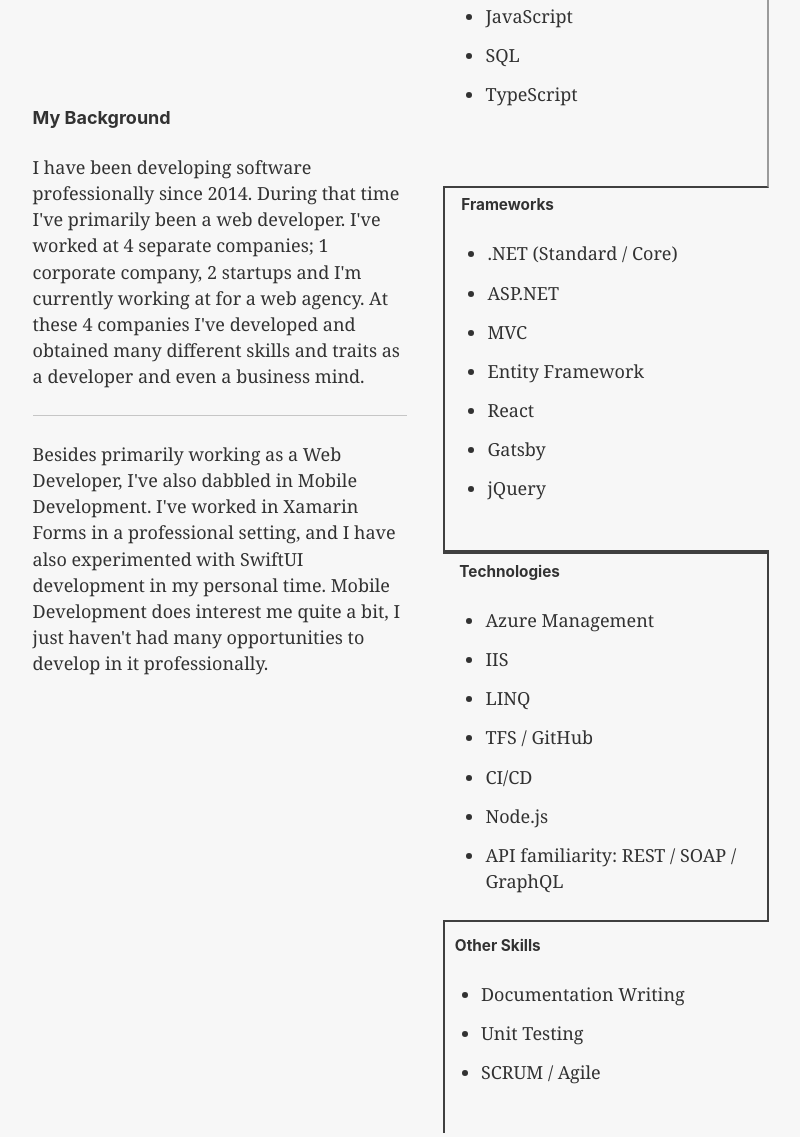
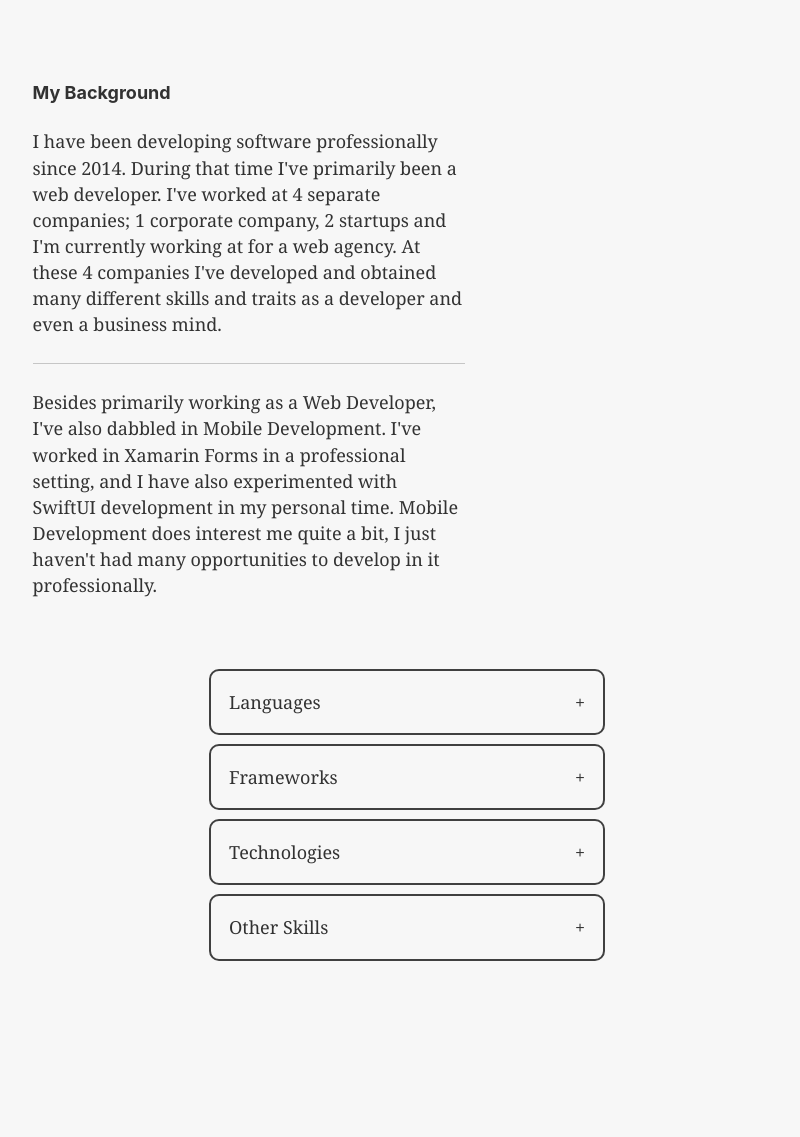
Before and after one commit to mikeyf06/personal-site, a Gatsby site: page / in a window 1280 px wide. Shown: the part 856-1993 px from the top of the page, without its empty margins (287-1087 px from the left). Built offline with nearby package versions, Linux system fonts and the light colour scheme; Gatsby itself is replaced by a stand-in of ours.

Commit message:
Design updates, tweaks
Adding in accordion to take place of weird zigzag thing. Design updates,  mostly on the mobile / responsive side

```diff
--- /dev/null
+++ b/src/components/Accordion.js
@@ -0,0 +1,40 @@
+import React, { useState } from 'react';
+import styled from "styled-components";
+
+const AccordionTitle = styled.div`
+  display: flex;
+  flex-direction: row;
+  justify-content: space-between;
+  cursor: pointer;
+  border-radius: 10px;
+  padding: 1rem;
+  :hover{
+    background-color: #e0e0e0;
+    }
+`;
+
+const AccordionContent = styled.div`
+    padding: 1rem;
+`;
+
+const AccordionItem = styled.div`
+    border: 2px solid #404040;
+    border-radius: 10px;
+    margin-top:.5rem
+`;
+
+const Accordion = ({ title, content }) => {
+  const [isActive, setIsActive] = useState(false);
+
+  return (
+    <AccordionItem className="accordion-item">
+      <AccordionTitle className="accordion-title" onClick={() => setIsActive(!isActive)}>
+        <div>{title}</div>
+        <div>{isActive ? '-' : '+'}</div>
+      </AccordionTitle>
+      {isActive && <AccordionContent className="accordion-content">{content}</AccordionContent>}
+    </AccordionItem>
+  );
+};
+
+export default Accordion;
--- a/src/components/Footer.js
+++ b/src/components/Footer.js
@@ -11,7 +11,7 @@ const FooterContainer = styled.footer`
 export default function Footer() {
     return (
         <FooterContainer>
-            © {new Date().getFullYear()}, Built by {` `} <a href="#">Mike Flores</a> with GatsbyJS.
+            © {new Date().getFullYear()}, Built by {` `} <a href="#profileSection">Mike Flores</a> with GatsbyJS.
         </FooterContainer>
     )
 }
--- a/src/components/backgroundinfo.js
+++ b/src/components/backgroundinfo.js
@@ -1,26 +1,24 @@
 import React from 'react';
 import styled from 'styled-components';
+import Accordion from './Accordion';
 
 // TODO: Adjust the font size for the below sections a little.
 
 const Background = styled.div`
-  margin-top: 10%;
+  margin-top: 12rem;
   margin-left: 6rem;
   display: flex;
   flex-direction: row ltr;
   flex-flow: row wrap;
+  margin-bottom: 8rem;
 
   @media screen and (max-width: 600px) {
-    margin-left: 0;
+    margin: 4rem 0 0 0;
   }
 `;
 
 const BackgroundDescription = styled.div`
-  margin-top: 25%;
-  width: 50%;
-  @media screen and (max-width: 600px) {
-    margin-left: 3rem;
-  }
+  width: 24rem;
 `;
 
 const BackgroundInfo = styled.div`
@@ -43,46 +41,33 @@ const Grid2x2 = styled.div`
   margin-left: 10%;
 `;
 
-const Info1 = styled.div`
-  display: flex;
-  flex-direction: column;
-  border-right: 2px solid rgba(64, 64, 64, 0.5);
-  border-bottom: 2px solid #404040;
+const AccordionWrapper = styled.div`
+  width: 22rem;
+  min-height: 100%;
+  margin: 2rem auto;
+  flex-wrap: wrap;
 
-  #languagesSection {
-    margin-left: 5%;
-  }
+
 `;
 
-const Info2 = styled.div`
-  border-left: 2px solid #404040;
-  border-bottom: 2px solid #404040;
-
-  #frameworkSection {
-    margin-top: 3%;
-    margin-left: 5%;
+const accordionData = [
+  {
+    title: 'Languages',
+    content: `C#, VB.NET, JavaScript, SQl, TypeScript, + many more`
+  },
+  {
+    title: 'Frameworks',
+    content: `.NET (Standard / Core), ASP.NET, MVC, WebForms, Entity Framework, LINQ, React, Gatsby, jQuery.`
+  },
+  {
+    title: 'Technologies',
+    content: `Azure, AWS, IIS, TFS / GitHub, CI CD, Unit Testing, Automated Testing, Node.js, APIs (REST, SOAP, GraphQL).`
+  },
+  {
+    title: 'Other Skills',
+    content: `Documentation Writing, Team Management, Scope Analysis, Planning, SCRUM / Agile management.`
   }
-`;
-
-const Info3 = styled.div`
-  border-right: 2px solid #404040;
-  border-top: 2px solid #404040;
-
-  #technologiesSection {
-    margin-top: 3%;
-    margin-left: 5%;
-  }
-`;
-
-const Info4 = styled.div`
-  border-left: 2px solid #404040;
-  border-top: 2px solid #404040;
-
-  #otherSkillsSection {
-    margin-left: 3%;
-    margin-top: 5%;
-  }
-`;
+];
 
 const backgroundinfo = () => (
   <Background id="backgroundSection">
@@ -101,60 +86,11 @@ const backgroundinfo = () => (
         professionally.
       </p>
     </BackgroundDescription>
-    <BackgroundInfo>
-      <Grid2x2>
-        <Info1>
-          <div id="languagesSection">
-            <h5>Languages</h5>
-            <ul>
-              <li> C# </li>
-              <li> JavaScript</li>
-              <li> SQL </li>
-              <li> TypeScript </li>
-            </ul>
-          </div>
-        </Info1>
-        <Info2>
-          <div id="frameworkSection">
-            <h5>Frameworks</h5>
-            <ul>
-              <li> .NET (Standard / Core) </li>
-              <li> ASP.NET </li>
-              <li> MVC </li>
-              <li> Entity Framework </li>
-              <li> React </li>
-              <li> Gatsby </li>
-              <li> jQuery </li>
-            </ul>
-          </div>
-        </Info2>
-        <Info3>
-          <div id="technologiesSection">
-          <h5>Technologies</h5>
-            <ul>
-              <li> Azure Management </li>
-              <li> IIS </li>
-              <li> LINQ </li>
-              <li> TFS / GitHub </li>
-              <li> CI/CD </li>
-              <li> Node.js </li>
-              <li> API familiarity: REST / SOAP / GraphQL </li>
-            </ul>
-          </div>
-        </Info3>
-        <Info4>
-          <div id="otherSkillsSection">
-            <h5> Other Skills </h5>
-            <ul>
-              <li> Documentation Writing </li>
-              <li> Unit Testing </li>
-              <li> SCRUM / Agile </li>
-            </ul>
-          </div>
-        </Info4>
-        {/* Add some more stuff here maybe */}
-      </Grid2x2>
-    </BackgroundInfo>
+    <AccordionWrapper className="accordion">
+        {accordionData.map(({ title, content }) => (
+          <Accordion title={title} content={content} />
+        ))}
+      </AccordionWrapper>
   </Background>
 );
 
--- a/src/components/contactform.js
+++ b/src/components/contactform.js
@@ -2,12 +2,14 @@ import React from 'react';
 import styled from "styled-components";
 
 const ContactContainer = styled.form`
-    margin-left: 2%;
+    margin-left: 2rem;
     justify-content: center;
     display: flex;
     flex-direction: column;
+    margin-top: 12rem;
     @media screen and (max-width: 600px) {
-        margin-left: 0;
+        //margin-left: 0;
+        margin: 2rem 0 0 0;
     }
 `;
 
@@ -54,18 +56,4 @@ const contactform = () => {
     )
 };
 
-
-// This is what we'd need to revert away from form.
-// const contactform = () => {
-//     return (
-//         <ContactContainer id="contactSection">
-//             <h1>Contact</h1>
-//             <p>
-//                 Form coming soon, BUT, feel free to email at <a href="mailto:michaelflores@hey.com">michaelflores@hey.com</a> until then.
-//             </p>
-//         </ContactContainer>
-//     )
-// };
-
-
 export default contactform;
--- a/src/components/profile.js
+++ b/src/components/profile.js
@@ -11,9 +11,12 @@ import Socials from "./socials";
 
 const ProfileInfoSection = styled.div`
     order: 2;
-    max-width: 50%;
+    width: 25rem;
     margin-left: 4rem;
-    margin-top: 5%;
+    margin-top: 5rem;
+    @media screen and (max-width: 600px) {
+        margin: 2rem 0 0 0;
+    }
 `;
 
 const ProfileCard = styled.div`
@@ -21,17 +24,25 @@ const ProfileCard = styled.div`
     flex-direction: row ltr;
     flex-flow: row wrap;
     min-height: 450px;
-    padding-top: 1.2rem;
+    /* padding-top: 1.2rem;
+    padding-bottom: 2rem; */
     border: 2px solid #404040;
     border-radius: 10px;
+    padding: 1.2rem 0 2rem 3rem;
+    @media screen and (max-width: 600px) {
+        padding: 0 6rem 0 0;
+        border: 0;
+        width: 25rem;
+        border-radius: 10px;
+    }
 `;
 
 const ImageContainer = styled.div`
     order: 1;
-    max-width: 200px;
+    width: 10rem;
     margin-bottom: 1.45rem;
     margin-left: 3rem;
-    margin-top: 2rem;
+    margin-top: 1.5rem;
 
     .gatsby-image-wrapper {
         border-radius: 25px;
@@ -43,8 +54,9 @@ const ImageContainer = styled.div`
 const profile = ({ contacts }) => {
     return (
         <ProfileCard id="profileSection">
-            <ImageContainer>
-                <h2 style={{paddingLeft: `10px`}}>Hi, I'm Mike.</h2>
+            <ImageContainer style={{paddingLeft: `10px`}}>
+                <h3 style={{paddingLeft: `10px`}}>Mike Flores</h3>
+                <h6 style={{ paddingLeft: `10px` }}>Team Lead, <br/>Senior Web Developer</h6>
                 <Image />
             </ImageContainer>
 
```
Also changed, not shown: src/components/layout.css (line endings or trailing spaces).
